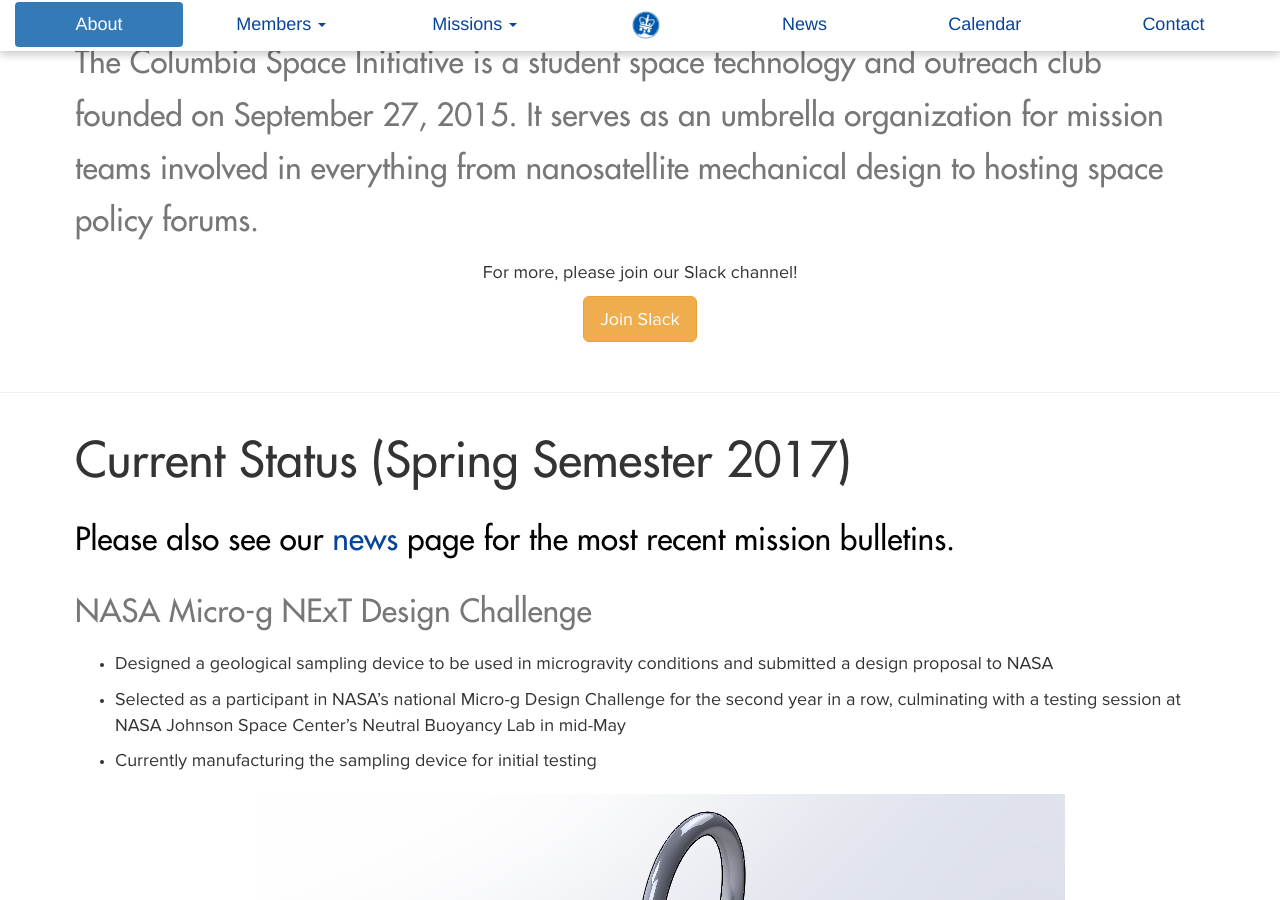
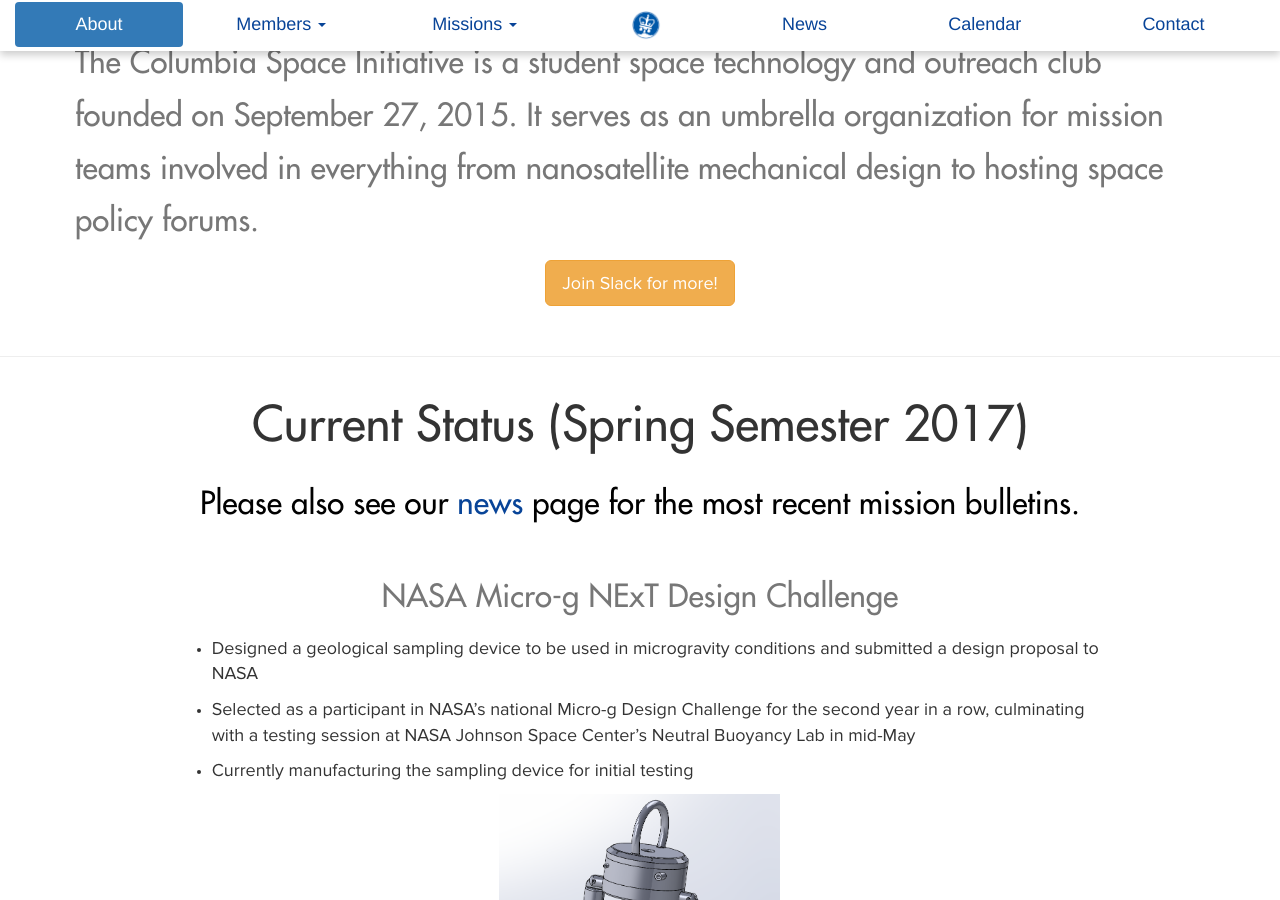
Before and after one commit to columbiaspace/columbiaspace.org, a Jekyll site: the page built from about.html, in a window 1280 px wide and 900 px high, scrolled down 921 px. Built offline with Jekyll 4.4.1, drawn with Linux system fonts in a browser that asks for light colours; nearby versions of some CDN libraries; comment, search, counter and statistics services are not loaded.

Commit message:
About page style changes
Cleaning up a little

```diff
--- a/about.html
+++ b/about.html
@@ -12,23 +12,28 @@
 	<h2><small>
 	The Columbia Space Initiative is a student space technology and outreach club founded on September 27, 2015. It serves as an umbrella organization for mission teams involved in everything from nanosatellite mechanical design to hosting space policy forums.
 	</small></h2>
-	<p><p align="center">
-	For more, please join our Slack channel!
-    </p>
-	<p><p align="center"><a href="https://columbiaspace.slack.com/signup" class= "btn btn-warning btn-lg" >Join Slack</a></p>
+	<p align="center"><a href="https://columbiaspace.slack.com/signup" class= "btn btn-warning btn-lg" >Join Slack for more!</a></p>
   </div>
 </div>
 
 <hr>
 
 <div class="group-abstract">
-  <div class="container">
-    <h2>
+	<div class="container about-center">
+		<div>
+			<h2 class="about-center">
 		  		Current Status (Spring Semester 2017)
 			</h2>
-	<h2><small><font color="black">
+			<h2 class="about-center"><small><font color="black">
 				Please also see our <a href="/news/">news</a> page for the most recent mission bulletins.
 			</font></small></h2>
+		</div>
+
+
+		<div class="row">
+		<div class="col-md-1"></div>
+		<div class="col-md-10">
+
 
 		<h2><small>
 		NASA Micro-g NExT Design Challenge
@@ -53,16 +58,11 @@
 			</li>
 		</ul>
 
-	<div class="mission-news">
-		<div class="container">
-			<div class="row">
-				<p><p align="center">
-					<img src="/assets/media/img/about/microg.png" />
+		<p align="center">
+			<img src="/assets/media/img/about/microg.png" id="about-image"/>
+			<br>
+			The Micro-g team's current microgravity surface sampler.
 		</p>
-				<p><p align="center">The Micro-g team's current microgravity surface sampler.</p>
-			</div>
-		</div>
-	</div>
 
 		<h2><small>
 		NASA RASC-AL Mission Design Challenge
@@ -183,10 +183,11 @@
 			</li>
 		</ul>
 
-	<br>
+		<hr>
 
 	<!--<p>Last summer, CSI had members working at BlueStamp Engineering, Boeing, Columbia University, DENSO, Lamont-Doherty Earth Observatory, NASA Jet Propulsion Lab, NASA Johnson, NASA Langley, NASA Marshall, and SpaceX.</p>-->
-
-
+	</div>
+	<div class="col-md-1"></div>
 	</div>
   </div>
+</div>
--- a/assets/stylesheets/main.css
+++ b/assets/stylesheets/main.css
@@ -123,6 +123,13 @@
 	font-size: 12px;
 	padding-right: 10px;
 }
+
+/*about*/
+#about-image{
+	max-width: 30%
+}
+
+.about-center h2{text-align: center;}
 
 /*abstract*/
 
```
Lines whose indentation alone changed are shown as unchanged.
